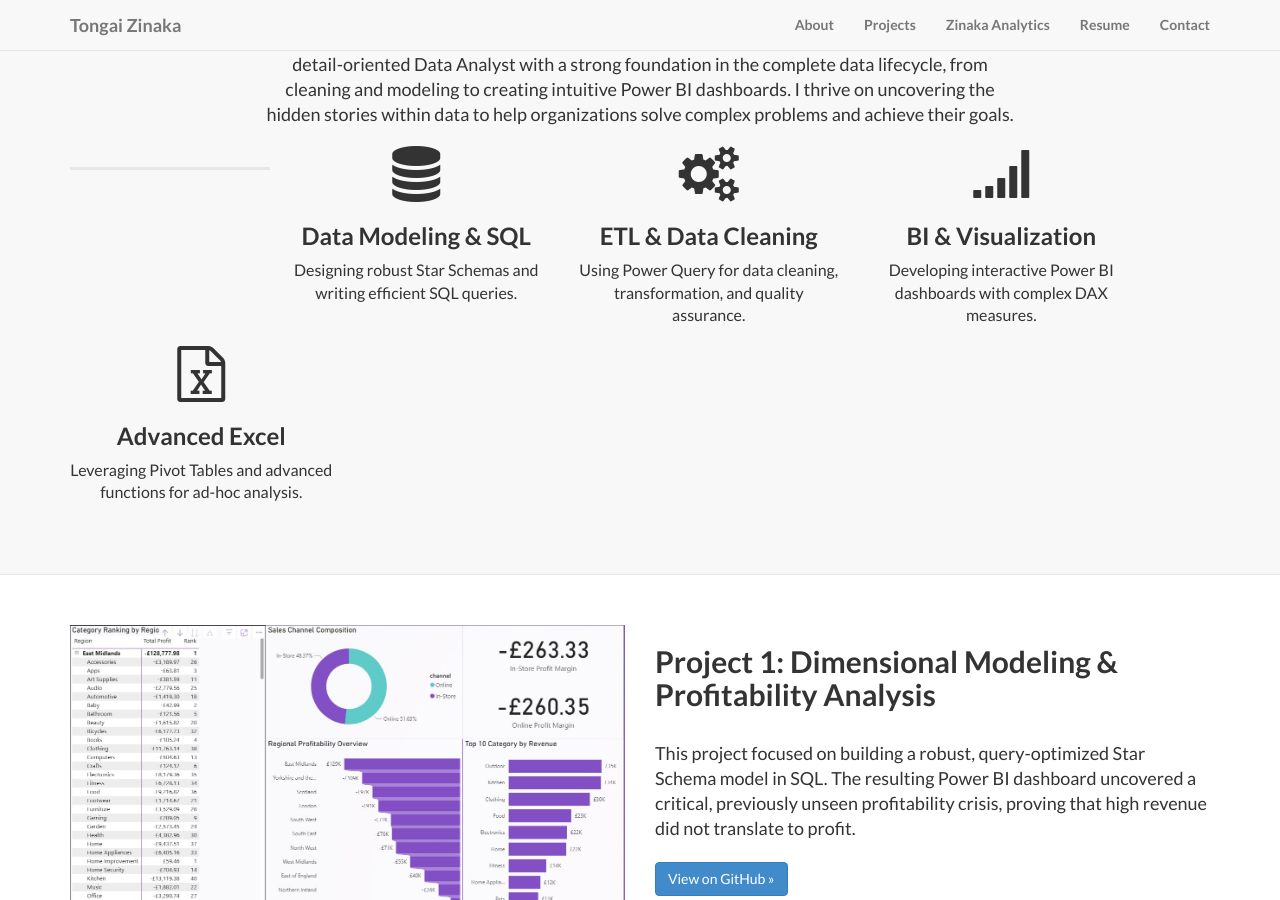
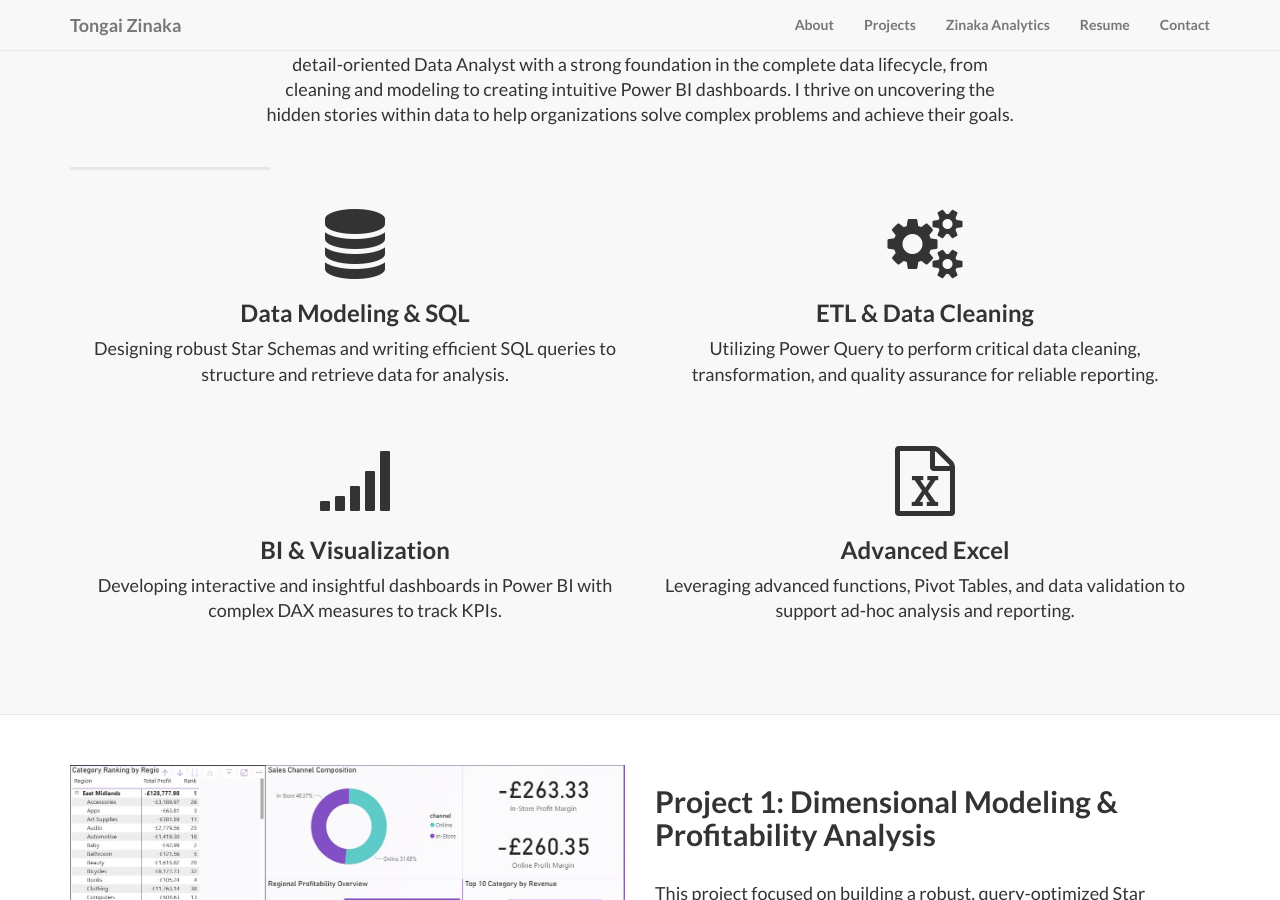
Before and after one commit to Tongai-Zinaka/tongai-zinaka.github.io, a Jekyll site: the page built from index.html, in a window 1280 px wide and 900 px high, scrolled down 927 px. Built offline with Jekyll 4.4.1, drawn with Linux system fonts in a browser that asks for light colours; nearby versions of some CDN libraries.

Commit message:
Update index.html

```diff
--- a/index.html
+++ b/index.html
@@ -42,29 +42,37 @@ title: Tongai Zinaka | Data & Business Intelligence Analyst
         </div>
         <hr class="section-heading-spacer">
 
-        <!-- Core Competencies - Fully Responsive Grid -->
-        <div class="row text-center">
-            <div class="col-md-3 col-sm-6 skill-item" data-aos="fade-up" data-aos-delay="100">
-                <i class="fa fa-database fa-4x" aria-hidden="true"></i>
-                <h3>Data Modeling & SQL</h3>
-                <p class="lead" style="font-size: 16px;">Designing robust Star Schemas and writing efficient SQL queries.</p>
-            </div>
-            <div class="col-md-3 col-sm-6 skill-item" data-aos="fade-up" data-aos-delay="200">
-                <i class="fa fa-cogs fa-4x" aria-hidden="true"></i>
-                <h3>ETL & Data Cleaning</h3>
-                <p class="lead" style="font-size: 16px;">Using Power Query for data cleaning, transformation, and quality assurance.</p>
-            </div>
-            <div class="col-md-3 col-sm-6 skill-item" data-aos="fade-up" data-aos-delay="300">
-                <i class="fa fa-signal fa-4x" aria-hidden="true"></i>
-                <h3>BI & Visualization</h3>
-                <p class="lead" style="font-size: 16px;">Developing interactive Power BI dashboards with complex DAX measures.</p>
-            </div>
-            <div class="col-md-3 col-sm-6 skill-item" data-aos="fade-up" data-aos-delay="400">
-                <i class="fa fa-file-excel-o fa-4x" aria-hidden="true"></i>
-                <h3>Advanced Excel</h3>
-                <p class="lead" style="font-size: 16px;">Leveraging Pivot Tables and advanced functions for ad-hoc analysis.</p>
-            </div>
-        </div>
+        <!-- Core Competencies with Icons (Stable Table Layout) -->
+        <table style="width: 100%; border: none; margin-top: 40px;">
+            <tbody>
+                <!-- First Row of Skills -->
+                <tr style="text-align: center;">
+                    <td class="skill-item" style="width: 50%; vertical-align: top; padding: 20px;" data-aos="fade-up" data-aos-delay="100">
+                        <i class="fa fa-database fa-5x" aria-hidden="true"></i>
+                        <h3>Data Modeling & SQL</h3>
+                        <p class="lead">Designing robust Star Schemas and writing efficient SQL queries to structure and retrieve data for analysis.</p>
+                    </td>
+                    <td class="skill-item" style="width: 50%; vertical-align: top; padding: 20px;" data-aos="fade-up" data-aos-delay="200">
+                        <i class="fa fa-cogs fa-5x" aria-hidden="true"></i>
+                        <h3>ETL & Data Cleaning</h3>
+                        <p class="lead">Utilizing Power Query to perform critical data cleaning, transformation, and quality assurance for reliable reporting.</p>
+                    </td>
+                </tr>
+                <!-- Second Row of Skills -->
+                <tr style="text-align: center;">
+                    <td class="skill-item" style="width: 50%; vertical-align: top; padding: 20px;" data-aos="fade-up" data-aos-delay="300">
+                        <i class="fa fa-signal fa-5x" aria-hidden="true"></i>
+                        <h3>BI & Visualization</h3>
+                        <p class="lead">Developing interactive and insightful dashboards in Power BI with complex DAX measures to track KPIs.</p>
+                    </td>
+                    <td class="skill-item" style="width: 50%; vertical-align: top; padding: 20px;" data-aos="fade-up" data-aos-delay="400">
+                        <i class="fa fa-file-excel-o fa-5x" aria-hidden="true"></i>
+                        <h3>Advanced Excel</h3>
+                        <p class="lead">Leveraging advanced functions, Pivot Tables, and data validation to support ad-hoc analysis and reporting.</p>
+                    </td>
+                </tr>
+            </tbody>
+        </table>
     </div>
 </div>
 
```
